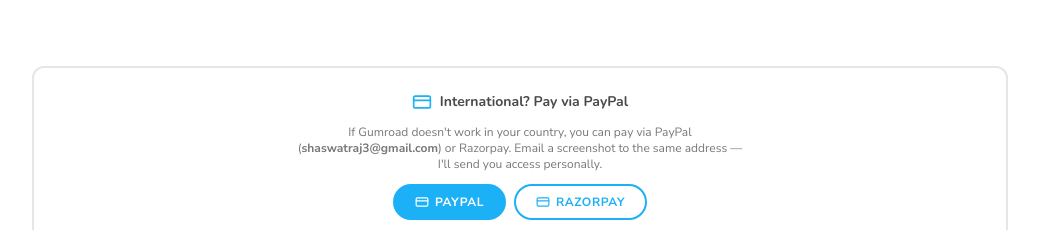
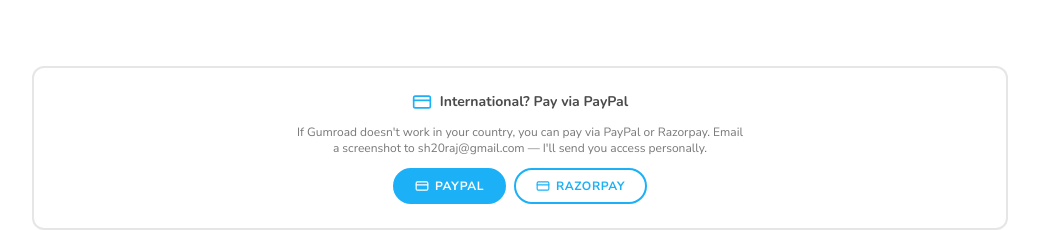
Before and after one commit to SH20RAJ/sh20raj.github.io, a Next.js app: page /marketplace in a window 1280 px wide. Shown: the part 1100-1330 px from the top of the page, without its empty margins (120-1159 px from the left). Built offline with nearby package versions, Linux system fonts and the light colour scheme.

Commit message:
feat: update PayPal payment email and link to direct PayPal.me URL in marketplace footer

```diff
--- a/src/app/marketplace/page.tsx
+++ b/src/app/marketplace/page.tsx
@@ -151,11 +151,12 @@
               <h3 className="font-bold text-sm">International? Pay via PayPal</h3>
             </div>
             <p className="text-xs text-muted-foreground max-w-md mx-auto">
-              If Gumroad doesn&apos;t work in your country, you can pay via PayPal (<strong>shaswatraj3@gmail.com</strong>) or Razorpay. Email a screenshot to the same address — I&apos;ll send you access personally.
+              If Gumroad doesn&apos;t work in your country, you can pay via PayPal or Razorpay. Email a screenshot to sh20raj@gmail.com — I&apos;ll send you access personally.
             </p>
             <div className="flex flex-wrap justify-center gap-2">
               <Link
-                href="mailto:shaswatraj3@gmail.com"
+                href="https://paypal.me/sh20raj"
+                target="_blank"
                 className="inline-flex h-9 items-center justify-center rounded-full border-2 border-[var(--duo-macaw)] bg-[var(--duo-macaw)] px-5 text-xs font-bold uppercase tracking-wider text-white transition-all hover:brightness-105 active:translate-y-1 active:shadow-none gap-1.5"
               >
                 <CreditCardIcon className="size-3.5" /> PayPal
```
